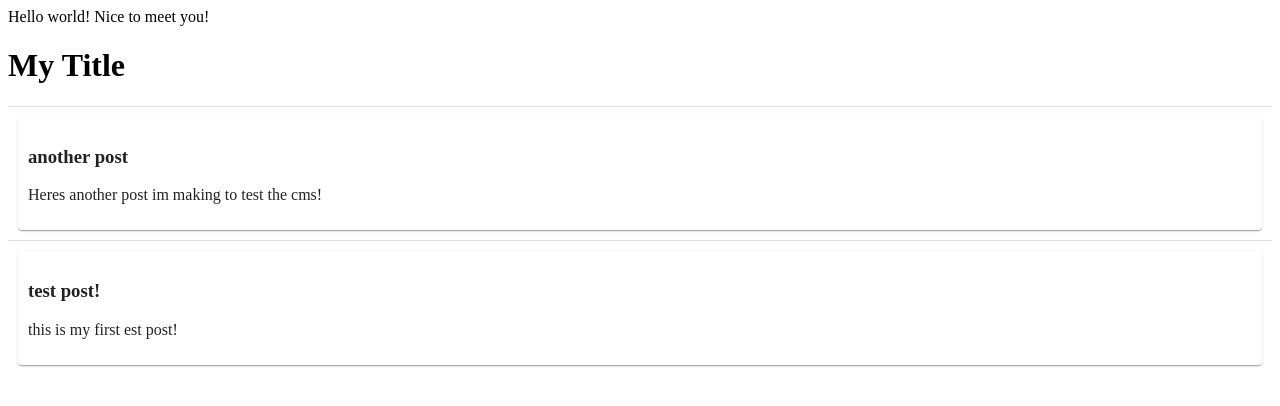
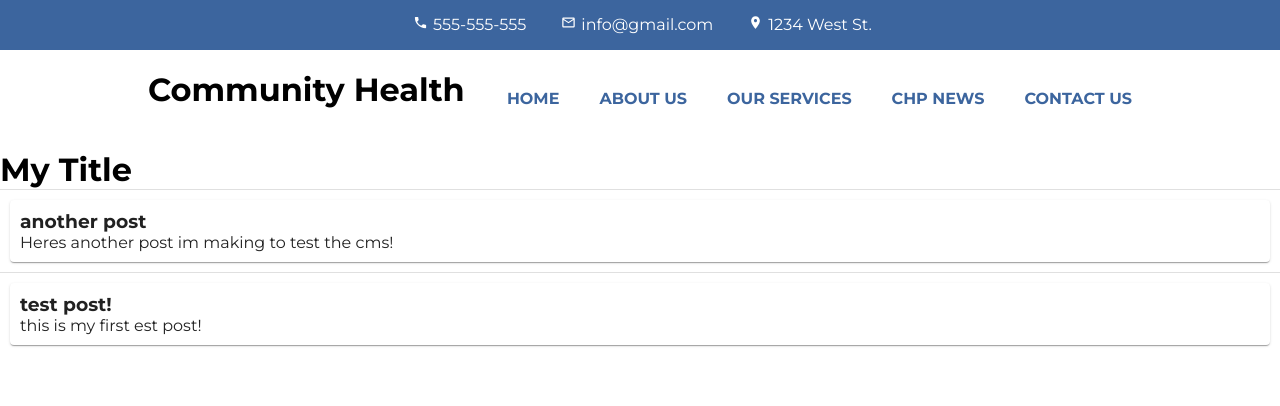
Before and after one commit to LAmango/gatsby-netlify-example, a Gatsby site: page / in a window 1280 px wide. Built offline with nearby package versions, Linux system fonts and the light colour scheme; Gatsby itself is replaced by a stand-in of ours.

Commit message:
added header

```diff
--- a/gatsby-config.js
+++ b/gatsby-config.js
@@ -10,6 +10,7 @@ module.exports = {
     title: `My Title`,
   },
   plugins: [
+    "gatsby-plugin-sass",
     "gatsby-plugin-eslint",
     "gatsby-plugin-netlify-cms",
     {
--- a/package.json
+++ b/package.json
@@ -14,11 +14,14 @@
   },
   "dependencies": {
     "@material-ui/core": "^4.3.0",
+    "@material-ui/icons": "^4.2.1",
     "gatsby": "^2.13.39",
     "gatsby-plugin-netlify-cms": "^4.1.6",
+    "gatsby-plugin-sass": "^2.1.4",
     "gatsby-source-filesystem": "^2.1.6",
     "gatsby-transformer-remark": "^2.6.9",
     "netlify-cms-app": "^2.9.7",
+    "node-sass": "^4.12.0",
     "react": "^16.8.6",
     "react-dom": "^16.8.6"
   },
--- /dev/null
+++ b/src/components/Header.js
@@ -0,0 +1,22 @@
+import React from "react";
+import("../../static/scss/Header.scss");
+
+const Header = () => {
+  return (
+    <div className="header">
+      <h1 className="logo">Community Health</h1>
+      <div className="buffer"></div>
+      <ul className="navBar">
+        <li className="nav">
+          <a>HOME</a>
+        </li>
+        <li className="nav">ABOUT US</li>
+        <li className="nav">OUR SERVICES</li>
+        <li className="nav">CHP NEWS</li>
+        <li className="nav">CONTACT US</li>
+      </ul>
+    </div>
+  );
+};
+
+export default Header;
--- /dev/null
+++ b/src/components/InfoBar.js
@@ -0,0 +1,29 @@
+import { MailOutline, Phone, Place } from "@material-ui/icons"
+import React from "react"
+
+import("../../static/scss/InfoBar.scss")
+
+//icons
+
+const InfoBar = () => {
+  return (
+    <div className="infoBar">
+      <ul className="links">
+        <li className="link">
+          <Phone className="icon" />
+          <a>555-555-555</a>
+        </li>
+        <li className="link">
+          <MailOutline className="icon" />
+          <a>info@gmail.com</a>
+        </li>
+        <li className="link">
+          <Place className="icon" />
+          <a>1234 West St.</a>
+        </li>
+      </ul>
+    </div>
+  )
+}
+
+export default InfoBar
--- /dev/null
+++ b/src/components/Layout.js
@@ -0,0 +1,6 @@
+import React from "react"
+import("./Layout.scss")
+
+export const Layout = children => {
+  return <div className="root">{children}</div>
+}
--- a/src/pages/index.js
+++ b/src/pages/index.js
@@ -1,13 +1,17 @@
 import { Divider, Paper } from "@material-ui/core"
 import { graphql } from "gatsby"
 import React from "react"
+import InfoBar from "../components/InfoBar"
+import Header from "../components/Header"
+import("./index.scss")
 
 import PropTypes from "prop-types"
 
 const Index = ({ data }) => (
-  <div>
-    Hello world! Nice to meet you!
-    <h1>{data.site.siteMetadata.title}</h1>
+  <>
+    <InfoBar />
+    <Header />
+    <h1 className="title">{data.site.siteMetadata.title}</h1>
     {data.allMarkdownRemark.edges.map(post => (
       <div key={post.node.id}>
         <Divider />
@@ -17,7 +21,7 @@ const Index = ({ data }) => (
         </Paper>
       </div>
     ))}
-  </div>
+  </>
 )
 Index.propTypes = {
   data: PropTypes.object.isRequired,
--- /dev/null
+++ b/src/pages/index.scss
@@ -0,0 +1,8 @@
+@import url('https://fonts.googleapis.com/css?family=Montserrat:300,400,500,700&display=swap');
+
+* {
+    margin: 0;
+    padding: 0;
+    border: 0;
+    font-family: 'Montserrat', sans-serif;
+}
--- /dev/null
+++ b/static/scss/Header.scss
@@ -0,0 +1,55 @@
+@import "styles-guide";
+
+.header {
+  height: 100px;
+  width: 80%;
+  background: white;
+  display: flex;
+  place-content: center;
+  margin: auto;
+}
+
+.buffer {
+  flex-grow: 1;
+}
+
+.logo {
+  margin: 20px;
+}
+
+/* Nav bar, when you hover
+ * over underline slide into view*/
+.navBar {
+  display: flex;
+  margin: auto;
+}
+
+.nav {
+  list-style: none;
+  position: relative;
+  margin: 20px;
+  color: $blue;
+  font-weight: 700;
+  align-items: center;
+  transition: color 0.5s;
+  &:after {
+    content: "";
+    display: block;
+    height: 3px;
+    width: 0;
+    background: $green;
+    transition: width 150ms;
+  }
+  &:hover {
+    color: $green;
+    cursor: pointer;
+    &:after {
+      content: "";
+      position: absolute;
+      display: block;
+      height: 3px;
+      width: 100%;
+      background: $green;
+    }
+  }
+}
--- /dev/null
+++ b/static/scss/InfoBar.scss
@@ -0,0 +1,25 @@
+@import "styles-guide";
+
+.infoBar {
+    height: 50px;
+    width: 100%;
+    background: $blue;
+    display: flex;
+    place-content: center;
+}
+
+.links {
+    display: flex;
+}
+
+.link {
+    list-style: none;
+    padding: 15px;
+    color: white;
+    align-items: center;
+}
+
+.icon {
+    font-size: 15px !important;
+    padding: 0 5px;
+}
--- /dev/null
+++ b/static/scss/styles-guide.scss
@@ -0,0 +1,2 @@
+$blue: #3c659e;
+$green: #80c250;
--- /dev/null
+++ b/static/scss/test.scss
@@ -0,0 +1,3 @@
+.title {
+    color: blue;
+}
```
Also changed, not shown: src/components/linters/sass-lint.html (added, +13 -0 lines), src/components/Home.js (added), static/scss/Layout.scss (added), 3 other files.
